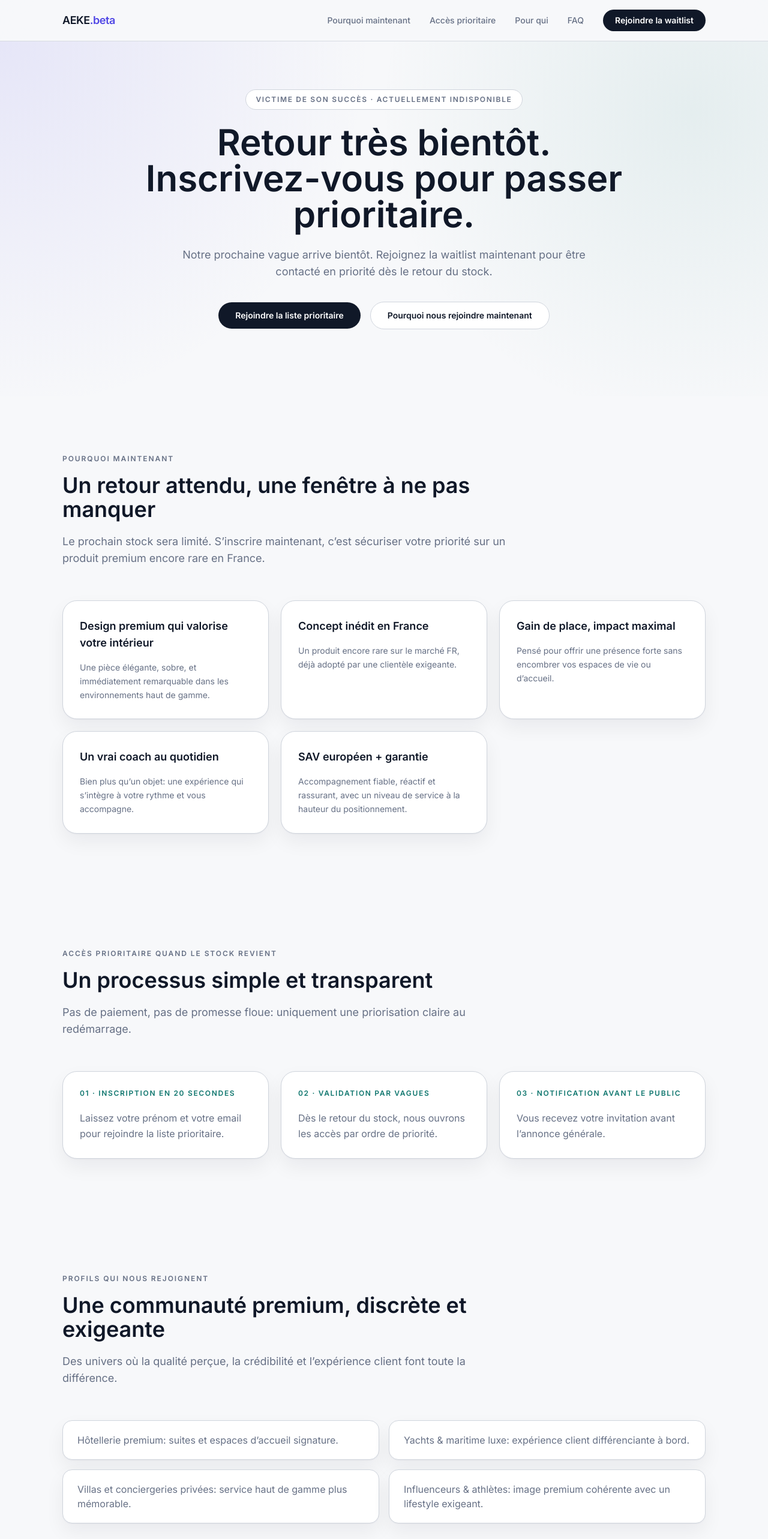
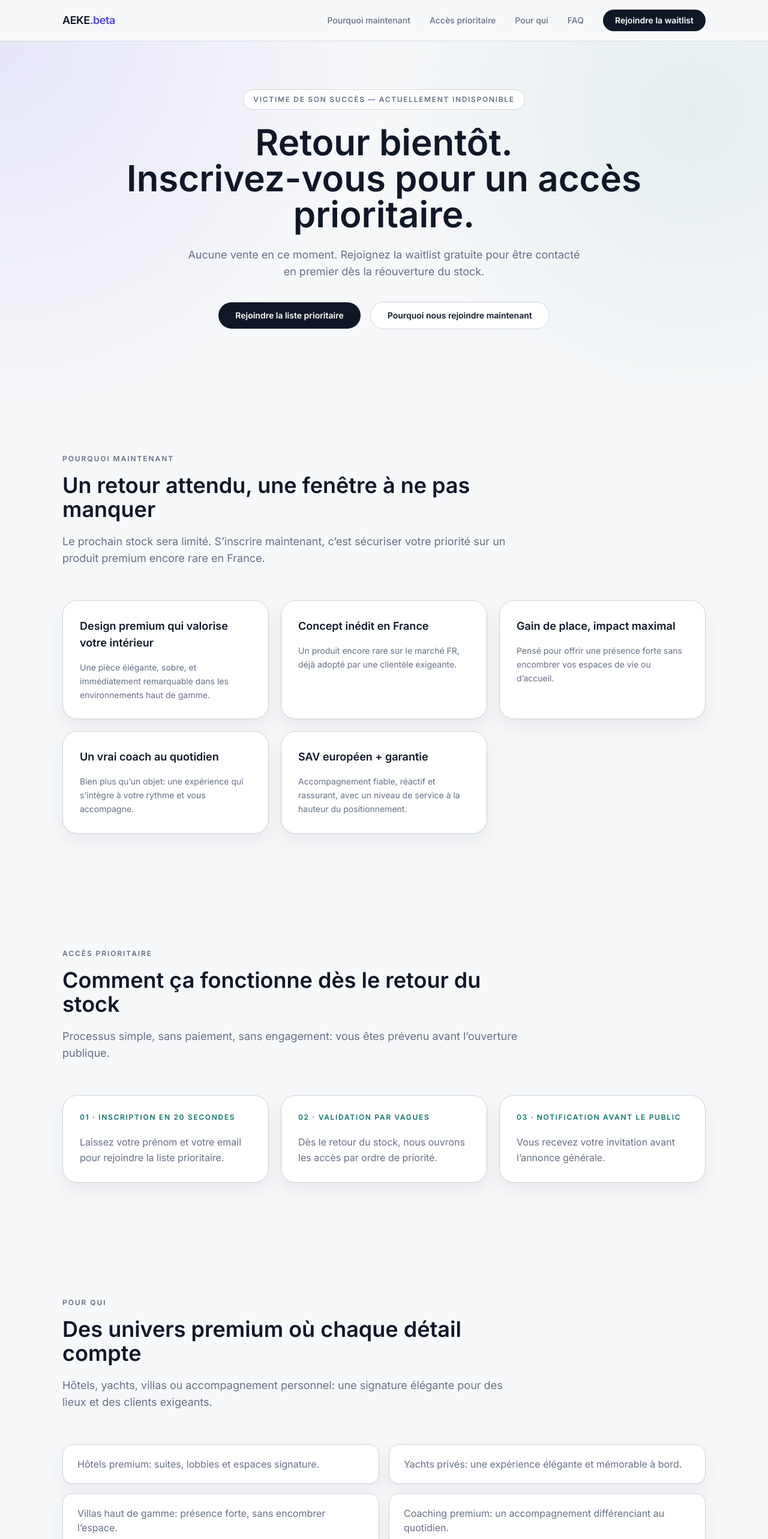
Before and after one commit to ZIZOU066/projet-machine-ia, a React (Vite) app: page / in a window 1280 px wide. Shown: the top 2566 px of the page at 60% size. Built offline with nearby package versions, Linux system fonts and the light colour scheme.

Commit message:
refonte copy FR premium orientée waitlist prioritaire

```diff
--- a/src/components/Footer.jsx
+++ b/src/components/Footer.jsx
@@ -5,7 +5,7 @@ export default function Footer() {
     <footer className="border-t border-line py-8">
       <Container className="flex flex-col items-start justify-between gap-3 text-sm text-slate sm:flex-row sm:items-center">
         <p>© {new Date().getFullYear()} Aeke. Tous droits réservés.</p>
-        <p>Accès anticipé uniquement • Waitlist gratuite</p>
+        <p>Waitlist prioritaire uniquement • Sans paiement</p>
       </Container>
     </footer>
   )
--- a/src/components/Header.jsx
+++ b/src/components/Header.jsx
@@ -20,7 +20,7 @@ export default function Header({ navLinks }) {
               </a>
             ))}
             <a
-              href="#acces-anticipe"
+              href="#acces-prioritaire"
               className="rounded-full bg-ink px-5 py-2 text-sm font-semibold text-white transition hover:opacity-90"
             >
               Rejoindre la waitlist
@@ -50,7 +50,7 @@ export default function Header({ navLinks }) {
                 </a>
               ))}
               <a
-                href="#acces-anticipe"
+                href="#acces-prioritaire"
                 className="mt-2 rounded-xl bg-ink px-4 py-3 text-center text-sm font-semibold text-white"
                 onClick={() => setOpen(false)}
               >
--- a/src/data/content.js
+++ b/src/data/content.js
@@ -49,27 +49,27 @@ export const prioritySteps = [
 ]
 
 export const premiumTargets = [
-  'Hôtellerie premium: suites et espaces d’accueil signature.',
-  'Yachts & maritime luxe: expérience client différenciante à bord.',
-  'Villas et conciergeries privées: service haut de gamme plus mémorable.',
-  'Influenceurs & athlètes: image premium cohérente avec un lifestyle exigeant.',
+  'Hôtels premium: suites, lobbies et espaces signature.',
+  'Yachts privés: une expérience élégante et mémorable à bord.',
+  'Villas haut de gamme: présence forte, sans encombrer l’espace.',
+  'Coaching premium: un accompagnement différenciant au quotidien.',
 ]
 
 export const objections = [
   {
-    q: 'Le positionnement semble premium: pourquoi rejoindre maintenant ?',
-    a: 'Justement pour sécuriser une place prioritaire avant le prochain retour stock et bénéficier des meilleures conditions d’accès.',
+    q: 'Le prix sera-t-il élevé ?',
+    a: 'Le positionnement est premium, oui. L’inscription à la waitlist reste gratuite et vous permet d’être informé en priorité des conditions de lancement.',
   },
   {
-    q: 'Il existe des alternatives, qu’est-ce qui change ici ?',
-    a: 'La différence est dans l’expérience globale: design, exclusivité, accompagnement européen et exécution sans compromis.',
+    q: 'J’ai vu des alternatives, pourquoi vous choisir ?',
+    a: 'Ici, la différence tient à l’ensemble: design premium, concept encore inédit en France, gain de place et vraie qualité d’accompagnement.',
   },
   {
-    q: 'Comment être sûr de la crédibilité de la marque ?',
-    a: 'Nous misons sur la transparence, le service et une sélection progressive des accès pour maintenir un niveau d’exigence élevé.',
+    q: 'Quel niveau de SAV proposez-vous ?',
+    a: 'SAV européen, suivi réactif et garantie incluse: notre priorité est une expérience fiable, avant et après livraison.',
   },
   {
-    q: 'Faut-il payer pour s’inscrire ?',
-    a: 'Non. La waitlist est 100% gratuite, sans carte bancaire et sans engagement.',
+    q: 'Quand le produit sera-t-il à nouveau disponible ?',
+    a: 'Le retour est proche, mais les quantités seront limitées. Les inscrits à la waitlist sont contactés en premier, avant l’ouverture publique.',
   },
 ]
--- a/src/sections/HeroSection.jsx
+++ b/src/sections/HeroSection.jsx
@@ -6,22 +6,22 @@ export default function HeroSection() {
       <Container>
         <div className="mx-auto max-w-4xl text-center">
           <p className="mb-6 inline-flex rounded-full border border-line bg-panel px-4 py-2 text-xs font-semibold uppercase tracking-[0.14em] text-slate">
-            Victime de son succès · actuellement indisponible
+            Victime de son succès — actuellement indisponible
           </p>
 
           <h1 className="text-4xl font-semibold leading-[1.08] text-ink sm:text-5xl lg:text-6xl">
-            Retour très bientôt.
+            Retour bientôt.
             <br className="hidden sm:block" />
-            Inscrivez-vous pour passer prioritaire.
+            Inscrivez-vous pour un accès prioritaire.
           </h1>
 
           <p className="mx-auto mt-6 max-w-2xl text-base leading-relaxed text-slate sm:text-lg">
-            Notre prochaine vague arrive bientôt. Rejoignez la waitlist maintenant pour être contacté en priorité dès le retour du stock.
+            Aucune vente en ce moment. Rejoignez la waitlist gratuite pour être contacté en premier dès la réouverture du stock.
           </p>
 
           <div className="mt-9 flex flex-wrap items-center justify-center gap-4">
             <a
-              href="#acces-anticipe"
+              href="#acces-prioritaire"
               className="rounded-full bg-ink px-7 py-3 text-sm font-semibold text-white transition hover:opacity-90"
             >
               Rejoindre la liste prioritaire
--- a/src/sections/PremiumTargetsSection.jsx
+++ b/src/sections/PremiumTargetsSection.jsx
@@ -6,13 +6,17 @@ export default function PremiumTargetsSection({ items }) {
     <section id="pour-qui" className="py-20 sm:py-24">
       <Container>
         <SectionTitle
-          eyebrow="Profils qui nous rejoignent"
-          title="Une communauté premium, discrète et exigeante"
-          description="Des univers où la qualité perçue, la crédibilité et l’expérience client font toute la différence."
+          eyebrow="Pour qui"
+          title="Des univers premium où chaque détail compte"
+          description="Hôtels, yachts, villas ou accompagnement personnel: une signature élégante pour des lieux et des clients exigeants."
         />
+
         <div className="grid gap-4 sm:grid-cols-2">
           {items.map((item) => (
-            <div key={item} className="rounded-2xl border border-line bg-panel px-6 py-5 text-sm leading-relaxed text-slate shadow-soft sm:text-base">
+            <div
+              key={item}
+              className="rounded-2xl border border-line bg-panel px-6 py-5 text-sm leading-relaxed text-slate shadow-soft sm:text-base"
+            >
               {item}
             </div>
           ))}
--- a/src/sections/PriorityAccessSection.jsx
+++ b/src/sections/PriorityAccessSection.jsx
@@ -6,10 +6,11 @@ export default function PriorityAccessSection({ steps }) {
     <section id="acces-prioritaire" className="py-20 sm:py-24">
       <Container>
         <SectionTitle
-          eyebrow="Accès prioritaire quand le stock revient"
-          title="Un processus simple et transparent"
-          description="Pas de paiement, pas de promesse floue: uniquement une priorisation claire au redémarrage."
+          eyebrow="Accès prioritaire"
+          title="Comment ça fonctionne dès le retour du stock"
+          description="Processus simple, sans paiement, sans engagement: vous êtes prévenu avant l’ouverture publique."
         />
+
         <div className="grid gap-5 md:grid-cols-3">
           {steps.map((step) => (
             <article key={step.title} className="rounded-3xl border border-line bg-panel p-7 shadow-soft">
--- a/src/sections/WaitlistSection.jsx
+++ b/src/sections/WaitlistSection.jsx
@@ -11,7 +11,7 @@ export default function WaitlistSection() {
   }
 
   return (
-    <section id="acces-anticipe" className="pb-24 pt-20 sm:pb-28 sm:pt-24">
+    <section id="waitlist" className="pb-24 pt-20 sm:pb-28 sm:pt-24">
       <Container>
         <div className="rounded-[2rem] border border-line bg-panel p-7 shadow-soft sm:p-10 lg:p-12">
           <p className="text-xs font-semibold uppercase tracking-[0.15em] text-slate">Accès prioritaire quand le stock revient</p>
```
